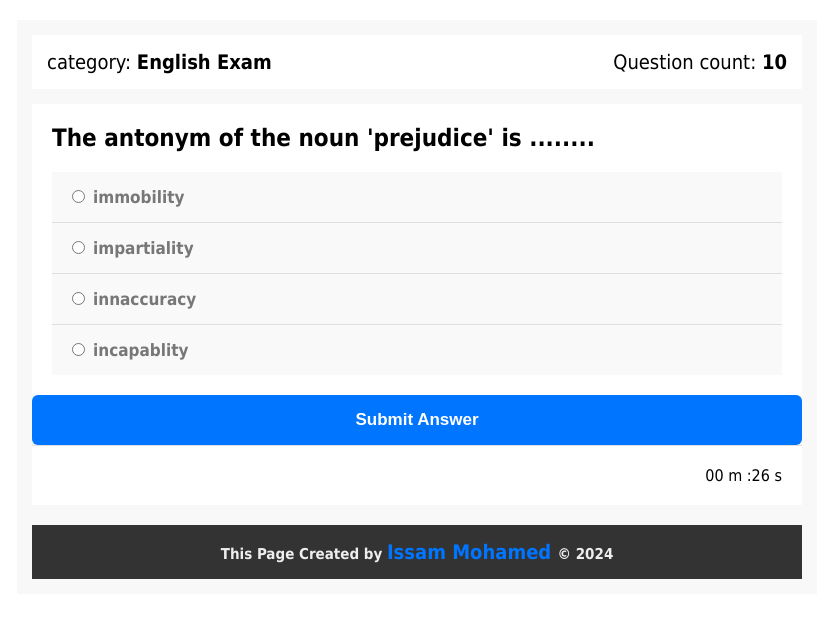
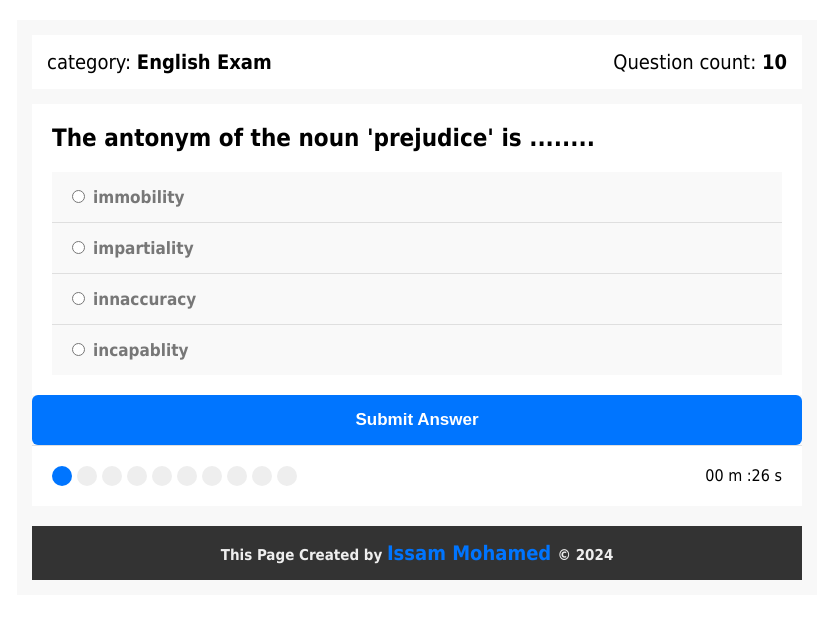
Before and after one commit to issamelgamal/quiz-web, a plain HTML site: page index.html in a window 1280 px wide. Shown: the whole page, without its empty margins (223-1056 px from the left). Drawn offline with Linux system fonts and the light colour scheme.

Commit message:
Add files via upload

```diff
--- a/main.css
+++ b/main.css
@@ -97,6 +97,7 @@ body {
 .quiz-app .bullets .spans-container {
     flex: 1;
     display: flex;
+
 }
 .quiz-app .bullets .spans-container span {
     width: 20px;
@@ -104,11 +105,16 @@ body {
     background-color: #eee;
     margin-right: 5px;
     border-radius: 50%;
-
+}
+.quiz-app .bullets .spans-container span:nth-child(1) {
+    width: 20px;
+    height: 20px;
+    background-color: #0075ff;
+    margin-right: 5px;
+    border-radius: 50%;
 }
 .quiz-app .bullets .spans-container span.on {
     background-color: #0075ff;
-
 }
 .quiz-app .results{
     display: flex;
--- a/main.js
+++ b/main.js
@@ -71,12 +71,13 @@ function createBullets(num){
     for (let i=0 ; i < num ; i++) {
         //create span
         let theBullet = document.createElement("span");
+        bulletsSpanContainer.appendChild(theBullet);
 
     }
 }
 
 function addQuestionData (obj , count) {
-    if(currentIndex < 10) {  ////////////////////////////////////////////////////////error here
+    if(currentIndex < 10) {
         //creata h2 question
         let questionsTitle = document.createElement("h2");
 
@@ -138,7 +139,7 @@ function CheckAnswer(rAnswer , count) {
 function handleBullets() {
     let bulletsSpans = document.querySelectorAll(".bullets .spans-container span");
     let arrayOfSpans = Array.from(bulletsSpans);
-    arrayOfSpans.forEach((span,index) => {
+    arrayOfSpans.forEach((span , index) => {
         if(currentIndex === index){
             span.className = 'on';
         }
@@ -173,7 +174,6 @@ function countdown(duration , count) {
             minutes = parseInt(duration / 60);
             seconds = parseInt(duration % 60);
 
-
             minutes = minutes < 10 ?`0${minutes}` : minutes;
             seconds = seconds < 10 ?`0${seconds}` : seconds;
             countdownSpan.innerHTML =`${minutes} m :${seconds} s`
```
